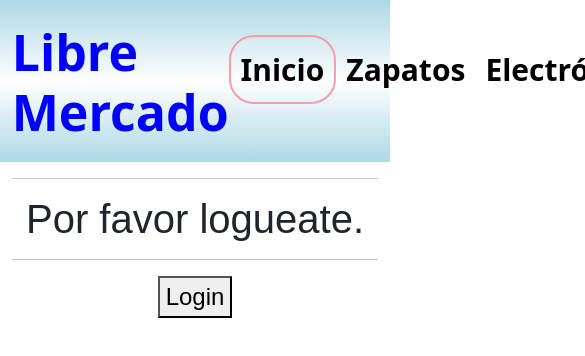
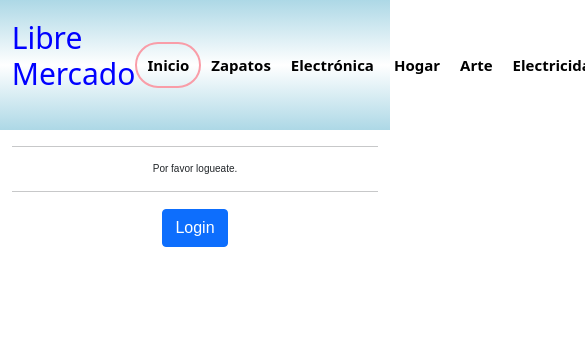
Before and after one commit to martinjavier/libremercado, a React (Create React App) app: page / in a window 390 px wide. Shown: the top 356 px of the page, 585 px wide, since content can reach past the window. Built offline with nearby package versions, Linux system fonts and the light colour scheme.

Commit message:
Botones azules

```diff
--- a/src/components/ItemListContainer/Item.js
+++ b/src/components/ItemListContainer/Item.js
@@ -8,7 +8,7 @@ export const Item = ( {id, name, price, img, description, category} ) => {
     return (
 
         <Card style={{width: '18rem'}} className="m-3">
-            <Card.Img className="imagen" variant="top" src={img} />
+            <Card.Img className="imagenProducto" variant="top" src={img} />
             <Card.Body>
                 <Card.Text className="nombre">{name}</Card.Text>
                 <Card.Text className="desc">{description}</Card.Text>
--- a/src/components/ItemListContainer/Item.scss
+++ b/src/components/ItemListContainer/Item.scss
@@ -1,4 +1,4 @@
-.imagen{
+.imagenProducto{
     margin-top: 10px;
     height: 200px;
     width: 250px;
@@ -31,3 +31,37 @@
     font-size: 15px;
     color: darkblue;
 }
+
+@media only screen and (max-width: 600px){
+
+    .imagenProducto{
+        margin-top: 10px;
+        width: 25%;
+        height: 25%;
+    }
+
+    .nombre{
+        font-size: 15px;
+        font-weight: bold;
+    }
+
+    .desc{
+        font-size: 15px;
+    }
+
+    .categoria{
+        font-size: 15px;
+        color: blue;
+    }
+
+    .category{
+        font-weight: bold;
+        font-size: 15px;
+        color: darkblue;
+    }
+
+    .items{
+        width: '9rem';
+    }
+
+}
--- a/src/components/ItemListContainer/ItemList.scss
+++ b/src/components/ItemListContainer/ItemList.scss
@@ -9,3 +9,21 @@
 div h2{
     font-size: 40px;
 }
+
+/* Pantallas Pequeñas */
+
+@media only screen and (max-width: 600px){
+
+    .row{
+        margin: 5px;
+    }
+
+    .container{
+        margin-top: 0px;
+    }
+
+    div h2{
+        font-size: 10px;
+    }
+
+}
--- a/src/components/NavBar/NavBar.js
+++ b/src/components/NavBar/NavBar.js
@@ -12,9 +12,9 @@ export const NavBar = () => {
       setIsAuthenticated(false);
   }
   return (
-      <header className="header">
+      <header className="cabecera">
           <h1 className="marca">Libre Mercado</h1>
-          <div>
+          <div className="elementos">
               <nav>
                 <NavLink exact className="NavLink" activeClassName={'activeLink'} to="/">Inicio</NavLink>
                 <NavLink exact className="NavLink" activeClassName={'activeLink'} to="/productos/Zapatos">Zapatos</NavLink>
@@ -23,7 +23,7 @@ export const NavBar = () => {
                 <NavLink exact className="NavLink" activeClassName={'activeLink'} to="/productos/Arte">Arte</NavLink>
                 <NavLink exact className="NavLink" activeClassName={'activeLink'} to="/productos/Electricidad">Electricidad</NavLink>
                 <Link to="/cart"><CartWidget/></Link>
-                    { !isAuthenticated || <button onClick={handlesubmit} > Logout</button> }
+                { !isAuthenticated || <button type="button" class="btn btn-primary" onClick={handlesubmit} > Logout</button> }
               </nav>
           </div>
       </header>
--- a/src/components/NavBar/NavBar.scss
+++ b/src/components/NavBar/NavBar.scss
@@ -5,19 +5,21 @@
   margin-top: 10px;
 }
 
-header{
+.cabecera{
   background-image: linear-gradient(lightblue, white, lightblue);
   display: flex;
   justify-content: space-between;
-  padding: 12px 3%;
+  padding: 10px 3%;
   font-size: 25px;
   color: blue;
+  width: 100%;
 }
 
 .NavLink{
   margin-top: 5px;
   text-decoration: none;
   color: black;
+  font-size: 30px;
 }
 
 .activeLink{
@@ -40,3 +42,24 @@ a{
   text-decoration: none;
   padding: 10px;
 }
+
+/* Pantallas Pequeñas */
+
+@media only screen and (max-width: 600px){
+
+  .marca {
+    font-size: 30px;
+    color: blue;
+    font-weight: 400;
+    margin-top: 10px;
+
+  }
+
+  .NavLink{
+    margin-top: 0px;
+    text-decoration: none;
+    color: black;
+    font-size: 15px;
+  }
+
+}
--- a/src/components/UserAuthenticate/UserAuthenticate.js
+++ b/src/components/UserAuthenticate/UserAuthenticate.js
@@ -17,7 +17,7 @@ export const UserAuthenticate = () => {
             <h2>Por favor logueate.</h2>
             <hr/>
             <div className="columna">
-                <button onClick={handlesubmit}> Login </button>
+                <button type="button" class="btn btn-primary" onClick={handlesubmit}> Login </button>
             </div>
         </div>
     </>
```
